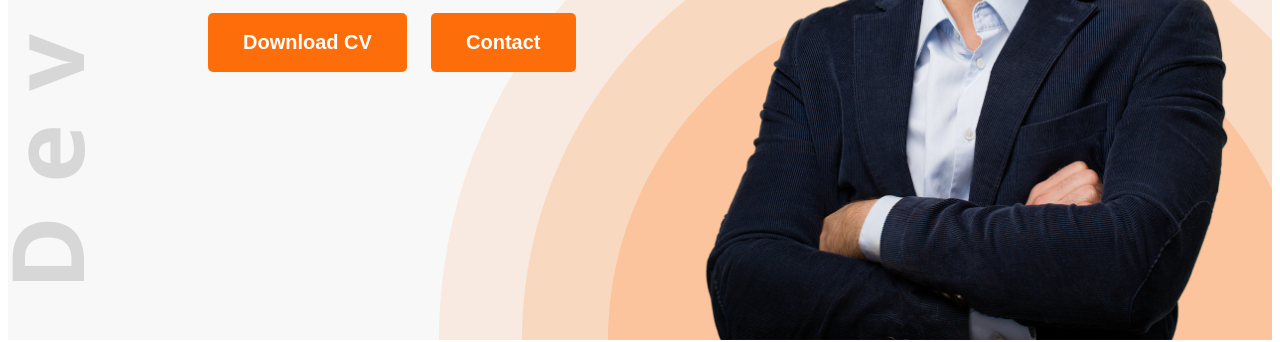
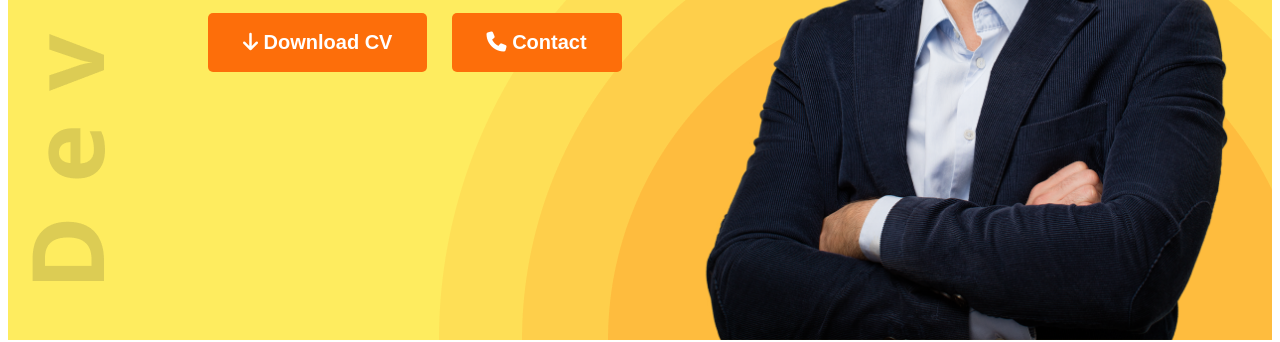
Before and after one commit to Sakib8git/web-portfolio, a plain HTML site: page index.html in a window 1280 px wide. Shown: the part 490-832 px from the top of the page. Drawn offline with nearby package versions, Linux system fonts and the light colour scheme.

Commit message:
icon add

```diff
--- a/index.html
+++ b/index.html
@@ -11,6 +11,7 @@
       rel="stylesheet"
     />
     <link rel="stylesheet" href="style/portfoliostyle.css" />
+    <script src="https://kit.fontawesome.com/5318eca184.js" crossorigin="anonymous"></script>
   </head>
 
   <body class="open-sans-normal">
@@ -35,9 +36,9 @@
             he. Morning because as to society behaved moments.
           </p>
           <button class="btn-primary" style="margin-right: 20px">
-            Download CV
+            <i class="fa-solid fa-arrow-down"></i> Download CV
           </button>
-          <button class="btn-primary">Contact</button>
+          <button class="btn-primary"><i class="fa-solid fa-phone"></i> Contact</button>
         </div>
         <img class="banner_image" src="img/hardy.png" alt="" />
       </div>
@@ -204,7 +205,7 @@
           </div>
         </div>
         <div class="text-center resume-btn">
-          <button class="btn-primary">Download Resume</button>
+          <button class="btn-primary"><i class="fa-solid fa-arrow-down"></i> Download Resume</button>
         </div>
       </section>
     </main>
--- a/style/portfoliostyle.css
+++ b/style/portfoliostyle.css
@@ -44,7 +44,8 @@ main section{
 
 }
 .secondary-bg{
-    background-color: #F8F8F8;
+    /* background-color: #f8f8f8; */
+    background-color: #feec5f;
 }
 .text-center{
     text-align: center;
@@ -55,7 +56,7 @@ main section{
 .header{
     background-image: url("../img/developer.png"), url("../img/header_bg.png");
     background-repeat: no-repeat;
-    background-position: top left, bottom right;
+    background-position: top left 20px, bottom right;
 
     /* background-size: contain; */
 }
@@ -203,6 +204,7 @@ hr{
     gap: 100px;
     justify-content: center;
     padding: 130px 230px;
+    margin-bottom: 20px;
 }
 .footer-column p{
     height: 56px;
```
